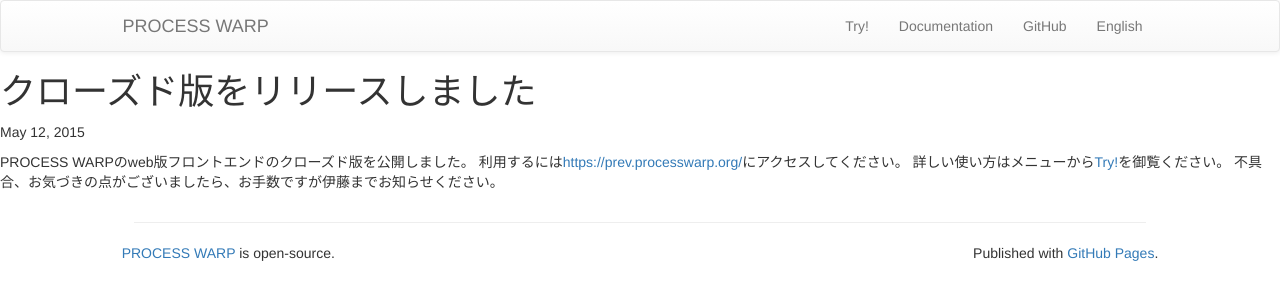
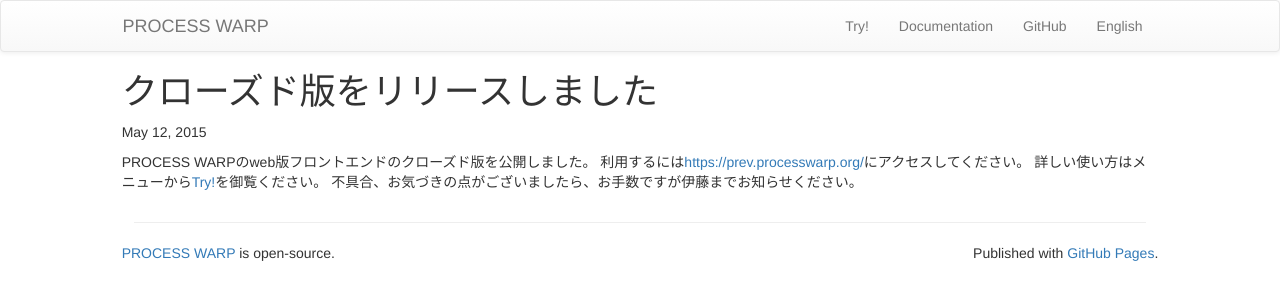
Before and after one commit to processwarp/processwarp.github.io, a Jekyll site: the page built from _posts/2015-05-12-ja-first_release.md, in a window 1280 px wide. Shown: the top 300 px of the page. Built offline with Jekyll 4.4.1, drawn with Linux system fonts in a browser that asks for light colours; nearby versions of some CDN libraries.

Commit message:
Fix crash of layout

```diff
--- a/_layouts/post.html
+++ b/_layouts/post.html
@@ -2,7 +2,9 @@
 layout: default
 ---
 <div class="post">
-
+  <div class="container-fluid">
+    <div class="row">
+      <div class="col-sm-10 col-sm-offset-1">
 	<header class="post-header">
 	  <h1 class="post-title">{{ page.title }}</h1>
 	  <p class="post-meta">{{ page.date | date: "%b %-d, %Y" }}{% if page.author %} • {{ page.author }}{% endif %}{% if page.meta %} • {{ page.meta }}{% endif %}</p>
@@ -11,5 +13,7 @@
 	<article class="post-content">
 	  {{ content }}
 	</article>
-
       </div>
+    </div>
+  </div>
+</div>
```
Lines whose indentation alone changed are shown as unchanged.
